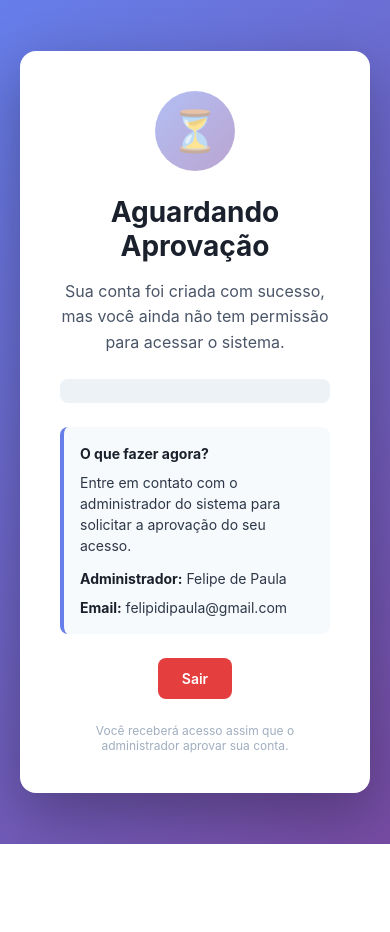
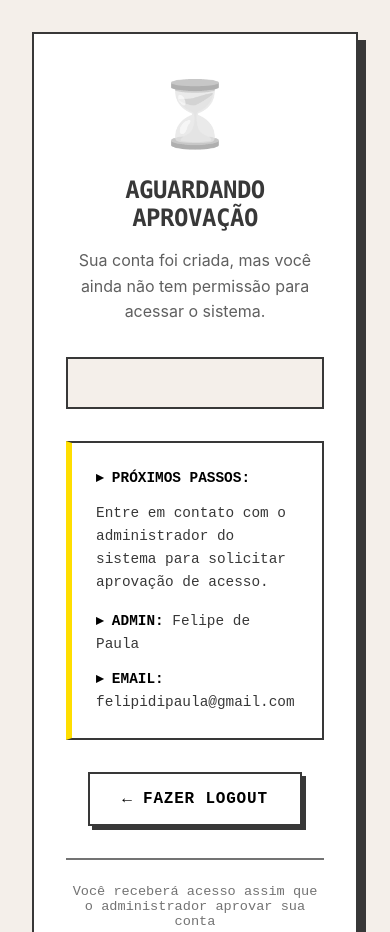
Before and after one commit to dipaulavs/lf-dashboard, a plain HTML site: page static/aguardando-aprovacao.html in a window 390 px wide. Shown: the top 932 px of the page. Before the commit the page ends 844 px from the top, so only its background shows below. Drawn offline with Linux system fonts and the light colour scheme; no server answers.

Commit message:
design: atualizar páginas login e aguardando-aprovacao com estilo MotherDuck
- Mesmo visual do dashboard (beige, bordas, sombras)
- Typography SF Mono para consistência
- Botões com efeito de sombra característico
- Cores da paleta: beige, yellow, dark-gray
- Layout responsivo mantido

```diff
--- a/static/aguardando-aprovacao.html
+++ b/static/aguardando-aprovacao.html
@@ -3,74 +3,124 @@
 <head>
     <meta charset="UTF-8">
     <meta name="viewport" content="width=device-width, initial-scale=1.0">
-    <title>Aguardando Aprovação - Dashboard Imóveis</title>
+    <title>Aguardando Aprovação - L&F Imóveis Dashboard</title>
     <style>
+        /* ==================== MOTHERDUCK STYLE ==================== */
         * {
             margin: 0;
             padding: 0;
             box-sizing: border-box;
         }
 
+        :root {
+            --beige: rgb(244, 239, 234);
+            --yellow: rgb(255, 222, 0);
+            --dark-gray: rgb(56, 56, 56);
+            --black: rgb(0, 0, 0);
+            --white: rgb(255, 255, 255);
+            --border-width: 2px;
+        }
+
         body {
-            font-family: -apple-system, BlinkMacSystemFont, 'Segoe UI', Roboto, Oxygen, Ubuntu, Cantarell, sans-serif;
-            background: linear-gradient(135deg, #667eea 0%, #764ba2 100%);
+            font-family: 'Inter', -apple-system, BlinkMacSystemFont, 'Segoe UI', sans-serif;
+            background: var(--beige);
             min-height: 100vh;
             display: flex;
             align-items: center;
             justify-content: center;
-            padding: 20px;
+            padding: 2rem;
         }
 
         .container {
-            background: white;
-            border-radius: 16px;
-            box-shadow: 0 20px 60px rgba(0, 0, 0, 0.3);
-            max-width: 500px;
+            background: var(--white);
+            border: var(--border-width) solid var(--dark-gray);
+            border-radius: 0;
+            padding: 3rem 2.5rem;
+            max-width: 600px;
             width: 100%;
-            padding: 40px;
             text-align: center;
+            box-shadow: 8px 8px 0 var(--dark-gray);
         }
 
         .icon {
-            width: 80px;
-            height: 80px;
-            margin: 0 auto 24px;
-            background: linear-gradient(135deg, #667eea 0%, #764ba2 100%);
-            border-radius: 50%;
-            display: flex;
-            align-items: center;
-            justify-content: center;
-            font-size: 40px;
+            font-size: 5rem;
+            margin-bottom: 1.5rem;
+            filter: grayscale(100%);
         }
 
         h1 {
-            color: #1a202c;
-            font-size: 28px;
-            margin-bottom: 16px;
-            font-weight: 700;
+            font-family: 'SF Mono', 'Monaco', 'Cascadia Code', monospace;
+            font-size: 1.8rem;
+            color: var(--dark-gray);
+            margin-bottom: 1rem;
+            font-weight: 800;
+            letter-spacing: -0.02em;
+            text-transform: uppercase;
         }
 
         .message {
-            color: #4a5568;
-            font-size: 16px;
+            color: var(--dark-gray);
+            font-size: 1rem;
             line-height: 1.6;
-            margin-bottom: 24px;
+            margin-bottom: 2rem;
+            opacity: 0.8;
+        }
+
+        .user-info {
+            background: var(--beige);
+            border: var(--border-width) solid var(--dark-gray);
+            padding: 1.5rem;
+            margin-bottom: 2rem;
+            display: flex;
+            align-items: center;
+            gap: 1rem;
+            text-align: left;
+        }
+
+        .user-avatar {
+            width: 56px;
+            height: 56px;
+            border: var(--border-width) solid var(--dark-gray);
+            border-radius: 0;
+            object-fit: cover;
+        }
+
+        .user-details {
+            flex: 1;
+        }
+
+        .user-name {
+            font-family: 'SF Mono', monospace;
+            font-weight: 700;
+            color: var(--black);
+            font-size: 1rem;
+            margin-bottom: 0.25rem;
+            text-transform: uppercase;
+            letter-spacing: 0.05em;
+        }
+
+        .user-email {
+            color: var(--dark-gray);
+            font-size: 0.875rem;
+            font-family: 'SF Mono', monospace;
+            opacity: 0.7;
         }
 
         .info-box {
-            background: #f7fafc;
-            border-left: 4px solid #667eea;
-            padding: 16px;
-            border-radius: 8px;
+            background: var(--white);
+            border: var(--border-width) solid var(--dark-gray);
+            border-left: 6px solid var(--yellow);
+            padding: 1.5rem;
             text-align: left;
-            margin-bottom: 24px;
+            margin-bottom: 2rem;
         }
 
         .info-box p {
-            color: #2d3748;
-            font-size: 14px;
-            line-height: 1.5;
-            margin-bottom: 8px;
+            color: var(--dark-gray);
+            font-size: 0.9rem;
+            line-height: 1.6;
+            margin-bottom: 0.75rem;
+            font-family: 'SF Mono', monospace;
         }
 
         .info-box p:last-child {
@@ -78,66 +128,46 @@
         }
 
         .info-box strong {
-            color: #1a202c;
-        }
-
-        .user-info {
-            background: #edf2f7;
-            padding: 12px;
-            border-radius: 8px;
-            margin-bottom: 24px;
-            display: flex;
-            align-items: center;
-            gap: 12px;
-        }
-
-        .user-avatar {
-            width: 48px;
-            height: 48px;
-            border-radius: 50%;
-            object-fit: cover;
-        }
-
-        .user-details {
-            text-align: left;
-            flex: 1;
-        }
-
-        .user-name {
-            font-weight: 600;
-            color: #1a202c;
-            font-size: 14px;
-        }
-
-        .user-email {
-            color: #718096;
-            font-size: 13px;
+            color: var(--black);
+            font-weight: 700;
+            text-transform: uppercase;
         }
 
         .logout-btn {
-            background: #e53e3e;
-            color: white;
-            border: none;
-            padding: 12px 24px;
-            border-radius: 8px;
-            font-size: 14px;
-            font-weight: 600;
+            background: var(--white);
+            color: var(--black);
+            border: var(--border-width) solid var(--dark-gray);
+            padding: 1rem 2rem;
+            font-size: 1rem;
+            font-weight: 700;
             cursor: pointer;
             transition: all 0.2s;
             text-decoration: none;
             display: inline-block;
+            text-transform: uppercase;
+            letter-spacing: 0.05em;
+            font-family: 'SF Mono', monospace;
+            box-shadow: 4px 4px 0 var(--dark-gray);
         }
 
         .logout-btn:hover {
-            background: #c53030;
-            transform: translateY(-2px);
-            box-shadow: 0 4px 12px rgba(229, 62, 62, 0.3);
+            transform: translate(2px, 2px);
+            box-shadow: 2px 2px 0 var(--dark-gray);
+        }
+
+        .logout-btn:active {
+            transform: translate(4px, 4px);
+            box-shadow: 0 0 0 var(--dark-gray);
         }
 
         .footer {
-            margin-top: 24px;
-            color: #a0aec0;
-            font-size: 12px;
+            margin-top: 2rem;
+            padding-top: 1.5rem;
+            border-top: var(--border-width) solid var(--dark-gray);
+            color: var(--dark-gray);
+            font-size: 0.85rem;
+            font-family: 'SF Mono', monospace;
+            opacity: 0.7;
         }
 
         @keyframes pulse {
@@ -152,6 +182,25 @@
         .pulse {
             animation: pulse 2s cubic-bezier(0.4, 0, 0.6, 1) infinite;
         }
+
+        @media (max-width: 480px) {
+            .container {
+                padding: 2.5rem 2rem;
+            }
+
+            h1 {
+                font-size: 1.5rem;
+            }
+
+            .icon {
+                font-size: 4rem;
+            }
+
+            .user-info {
+                flex-direction: column;
+                text-align: center;
+            }
+        }
     </style>
 </head>
 <body>
@@ -163,7 +212,7 @@
         <h1>Aguardando Aprovação</h1>
 
         <p class="message">
-            Sua conta foi criada com sucesso, mas você ainda não tem permissão para acessar o sistema.
+            Sua conta foi criada, mas você ainda não tem permissão para acessar o sistema.
         </p>
 
         <div class="user-info" id="userInfo">
@@ -171,16 +220,16 @@
         </div>
 
         <div class="info-box">
-            <p><strong>O que fazer agora?</strong></p>
-            <p>Entre em contato com o administrador do sistema para solicitar a aprovação do seu acesso.</p>
-            <p style="margin-top: 12px;"><strong>Administrador:</strong> Felipe de Paula</p>
-            <p><strong>Email:</strong> felipidipaula@gmail.com</p>
+            <p><strong>▸ Próximos passos:</strong></p>
+            <p>Entre em contato com o administrador do sistema para solicitar aprovação de acesso.</p>
+            <p style="margin-top: 1rem;"><strong>▸ Admin:</strong> Felipe de Paula</p>
+            <p><strong>▸ Email:</strong> felipidipaula@gmail.com</p>
         </div>
 
-        <a href="/logout" class="logout-btn">Sair</a>
+        <a href="/logout" class="logout-btn">← Fazer Logout</a>
 
         <p class="footer">
-            Você receberá acesso assim que o administrador aprovar sua conta.
+            Você receberá acesso assim que o administrador aprovar sua conta
         </p>
     </div>
 
```
Also changed, not shown: static/login.html (+79 -58 lines).
